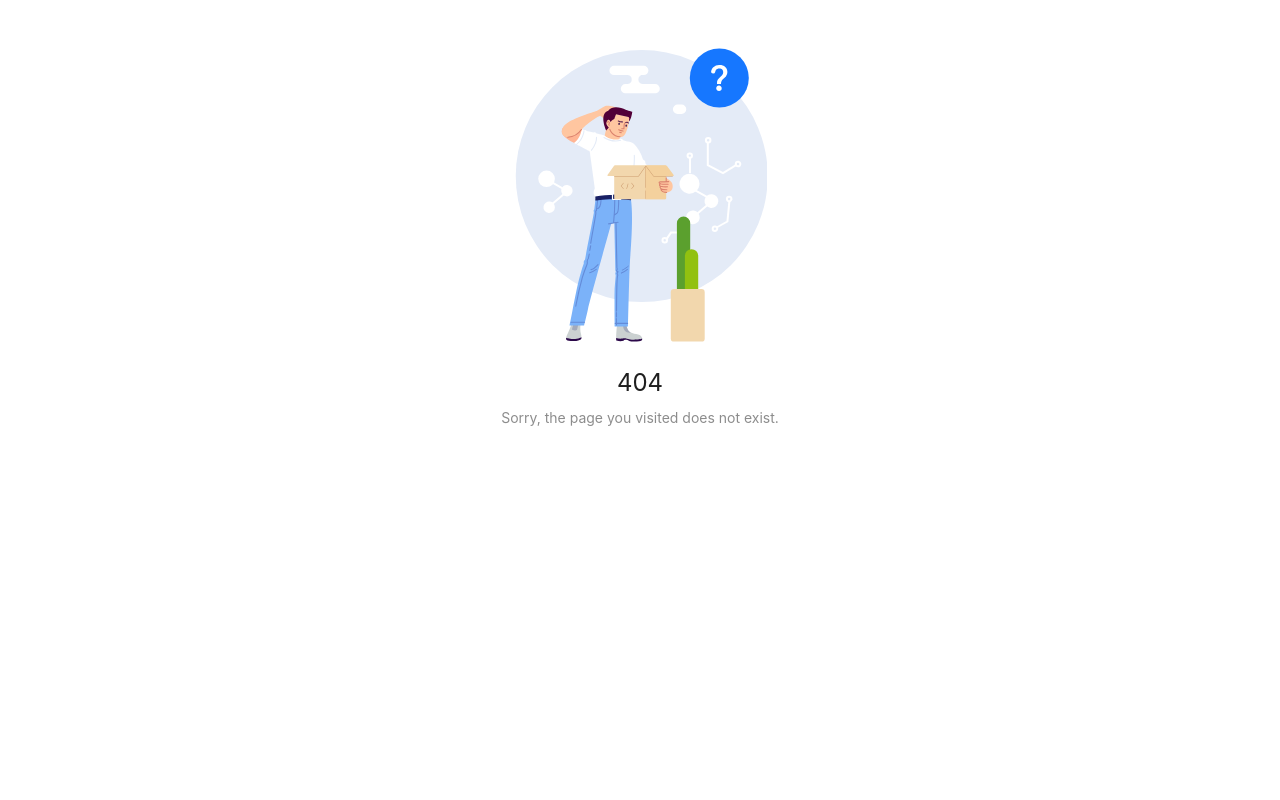
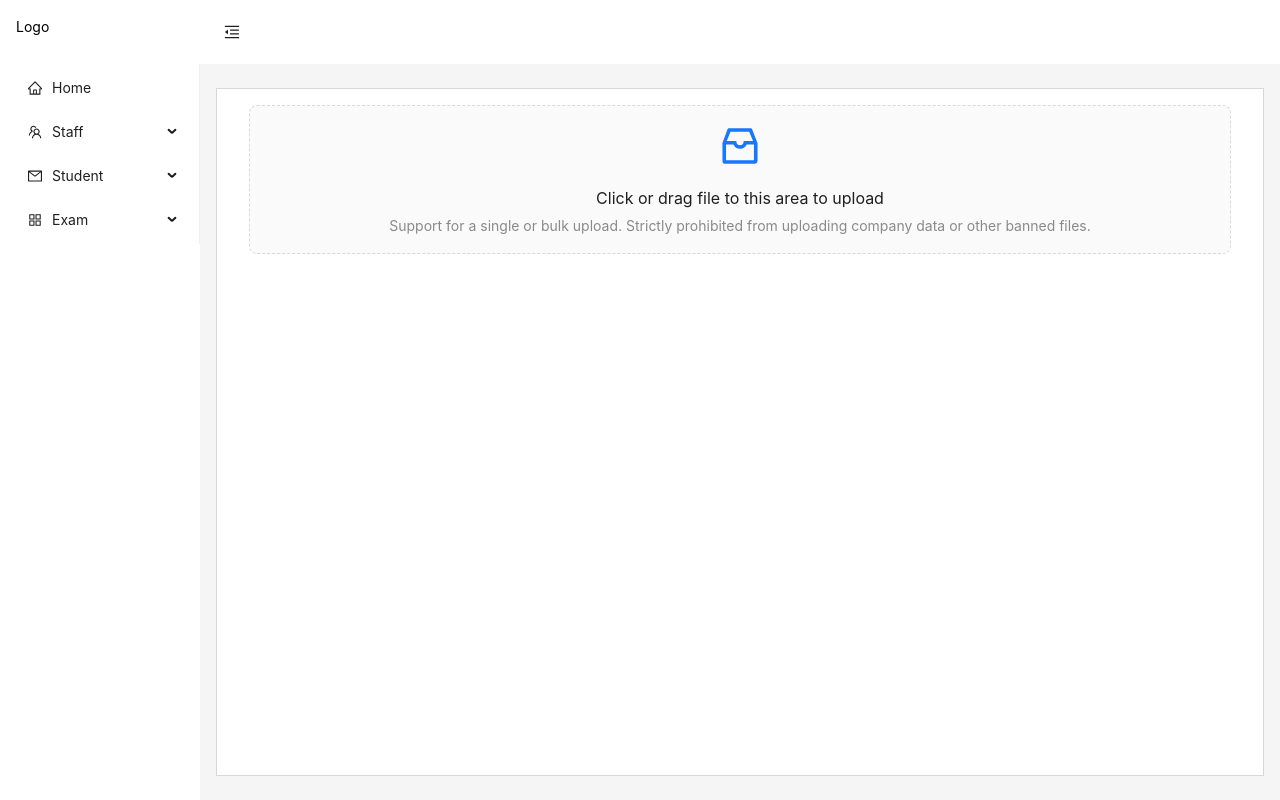
Before and after one commit to AnanthuTD/SeatMe-PWA, a Next.js app: page /admin/student/insert/xlsx in a window 1280 px wide. Before the commit this address had no page. Built offline with nearby package versions, Linux system fonts and the light colour scheme.

Commit message:
student data upload from xlsx

```diff
--- /dev/null
+++ b/src/app/admin/student/insert/xlsx/page.jsx
@@ -0,0 +1,65 @@
+"use client";
+
+import React from "react";
+import DragDrop from "./dragDrop";
+import { message } from "antd";
+import axios from "@/axiosInstance";
+
+const requiredFields = [
+	{ key: "department", value: "department" },
+	{ key: "program", value: "program" },
+	{ key: "semester", value: "semester" },
+	{ key: "id", value: "register number" },
+	{ key: "rollNumber", value: "roll number" },
+	{ key: "name", value: "name" },
+	{ key: "phone", value: "phone" },
+	{ key: "email", value: "email" },
+];
+
+const handleSubmission = async (students) => {
+	const missingStudents = students.filter((student) => {
+		// Check if any of the required fields are missing for a student
+		return !(
+			student.hasOwnProperty("department") &&
+			student.hasOwnProperty("program") &&
+			student.hasOwnProperty("semester") &&
+			student.hasOwnProperty("id") &&
+			student.hasOwnProperty("rollNumber") &&
+			student.hasOwnProperty("name")
+		);
+	});
+
+	if (missingStudents.length > 0) {
+		message.error(
+			`The following fields are required (department, program, semester, id, rollNumber, name)`,
+		);
+		return;
+	}
+
+	try {
+		const result = await axios.post("/api/admin/student", { students });
+		if (result.status === 200) {
+			message.success(result.message);
+		} else message.error("Submit failed");
+	} catch (error) {
+		console.log(error);
+		if (error.response.status === 400) {
+			message.error(
+				`Record with register number '${error.response.data.value}' already exists`,
+			);
+		} else message.error("Something went wrong");
+	}
+};
+
+function Page() {
+	return (
+		<div>
+			<DragDrop
+				requiredFields={requiredFields}
+				records={handleSubmission}
+			/>
+		</div>
+	);
+}
+
+export default Page;
```
